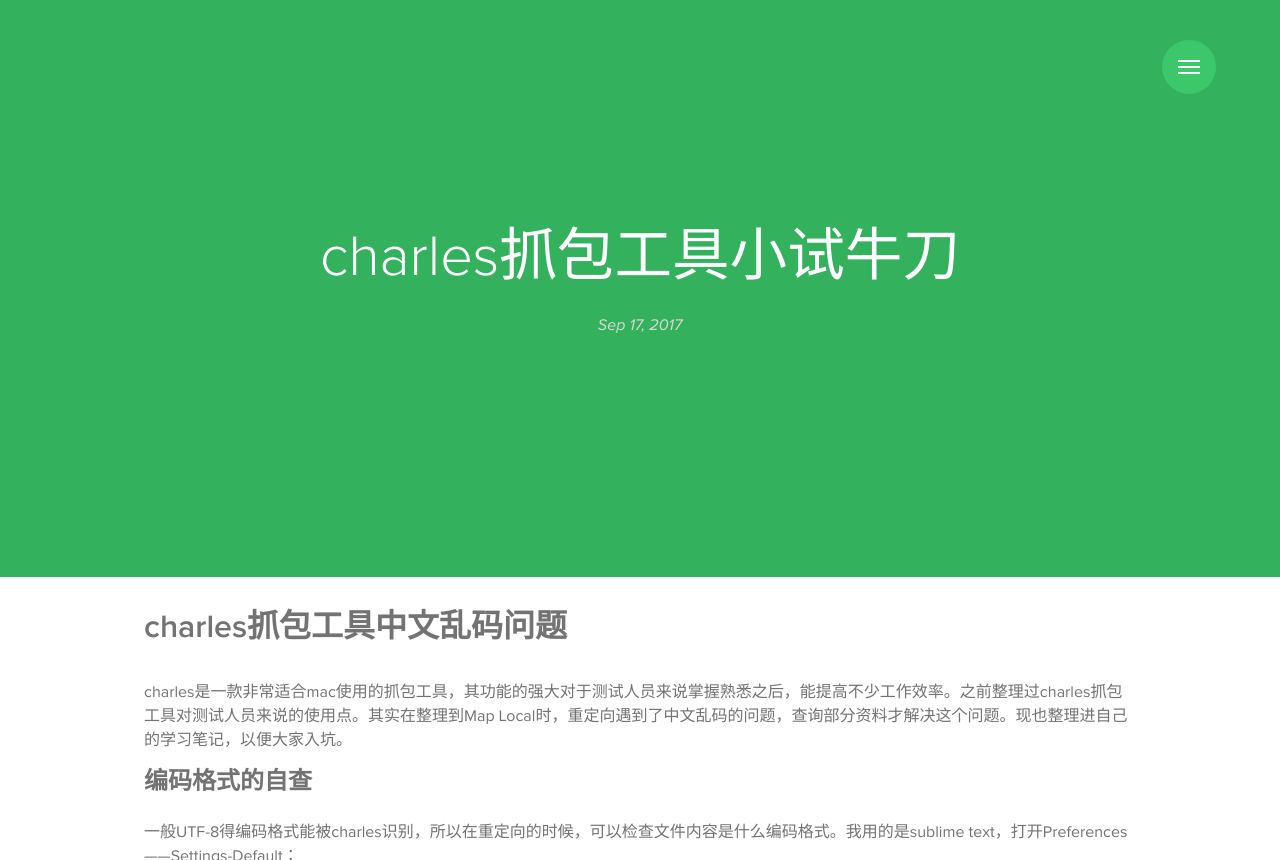
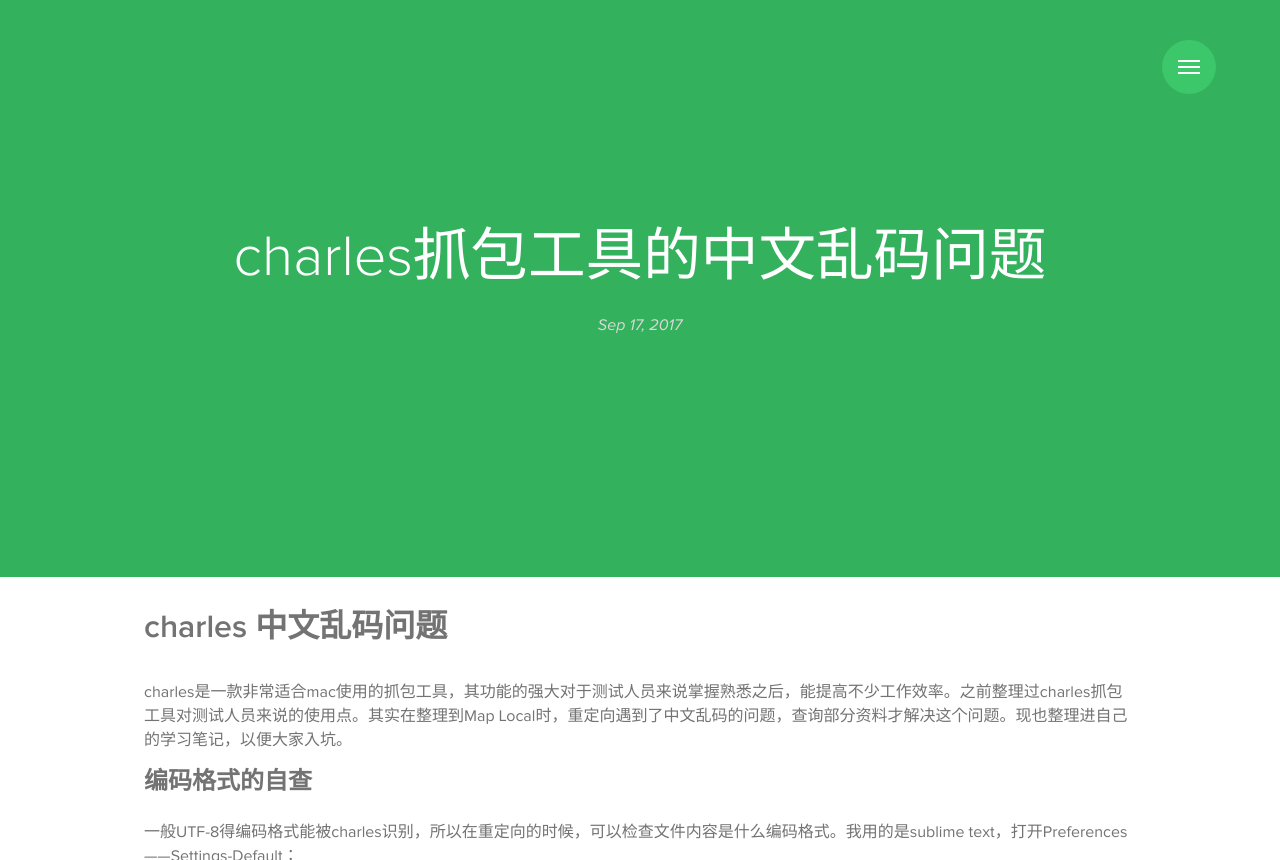
Before and after one commit to HardworkingSheep/HardworkingSheep.github.io, a Jekyll site: the page built from _posts/2017-09-17-map local功能的中文乱码问题.MarkDown, in a window 1280 px wide, cut to the strip 0-860 px from the top of the page. Built offline with Jekyll 4.4.1, drawn with Linux system fonts in a browser that asks for light colours; some web fonts are replaced.

Commit message:
update tittle

```diff
--- a/_posts/2017-09-17-map local功能的中文乱码问题.MarkDown
+++ b/_posts/2017-09-17-map local功能的中文乱码问题.MarkDown
@@ -1,13 +1,13 @@
 ---
 layout: post
-title:  "charles抓包工具小试牛刀"
+title:  "charles抓包工具的中文乱码问题"
 date:   2017-09-17 22:49:00 +0800
 categories: jekyll update
 tags: [charles 中文乱码问题]
 excerpt: charles.
 ---
 
-# charles抓包工具中文乱码问题
+# charles 中文乱码问题
 
 charles是一款非常适合mac使用的抓包工具，其功能的强大对于测试人员来说掌握熟悉之后，能提高不少工作效率。之前整理过charles抓包工具对测试人员来说的使用点。其实在整理到Map Local时，重定向遇到了中文乱码的问题，查询部分资料才解决这个问题。现也整理进自己的学习笔记，以便大家入坑。
 
```
Also changed, not shown: 1 other file.
